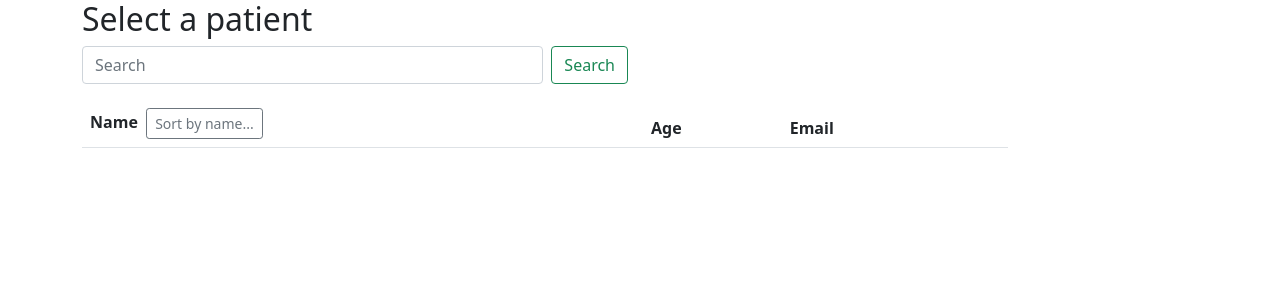
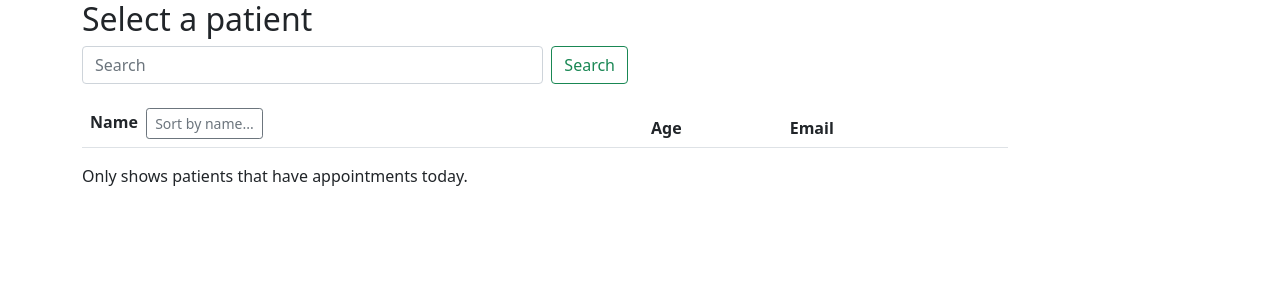
Before and after one commit to csh-lovenico/cmpsc-431w, a PHP site: page /search_patient.php in a window 1280 px wide. Shown: the part 50-350 px from the top of the page. Run offline with PHP 8.4, Linux system fonts and the light colour scheme; the visitor is signed in with stand-in values (Sample User, id 1); data that the repository does not hold is empty.

Commit message:
Search patient prompt

```diff
--- a/search_patient.php
+++ b/search_patient.php
@@ -75,6 +75,7 @@ try {
             </table>
         </div>
     </div>
+    <p>Only shows patients that have appointments today.</p>
     <p style="display:none" id="doctor_info"><?php session_start();
         echo $_SESSION['user_id'] ?></p>
 </div>
```
